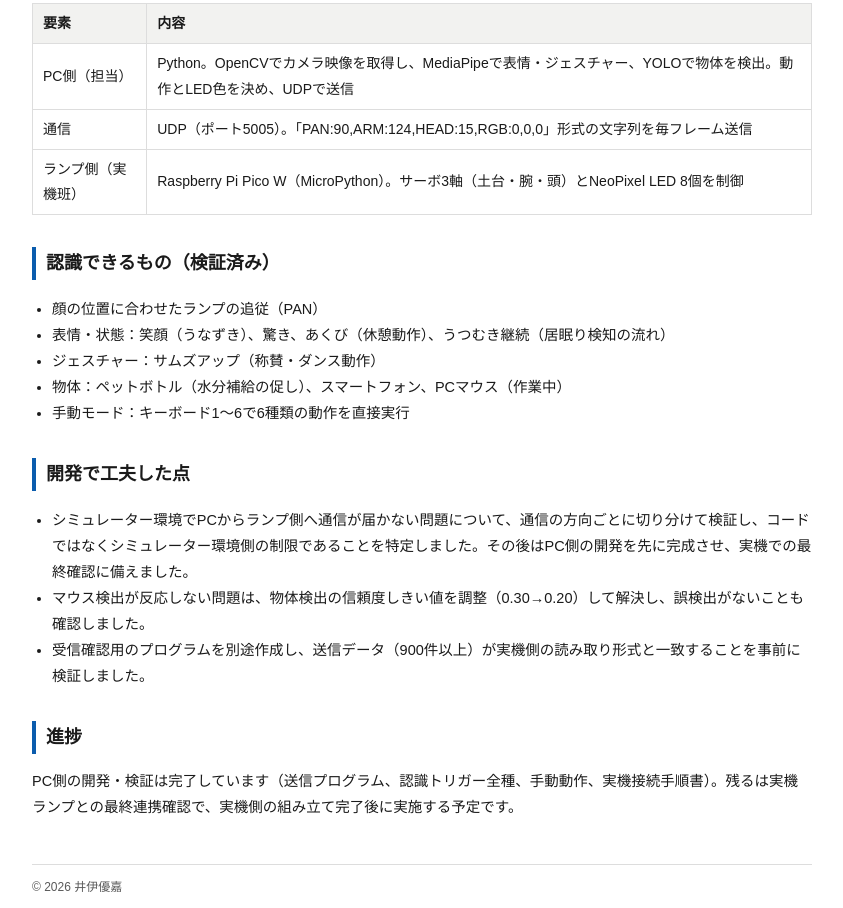
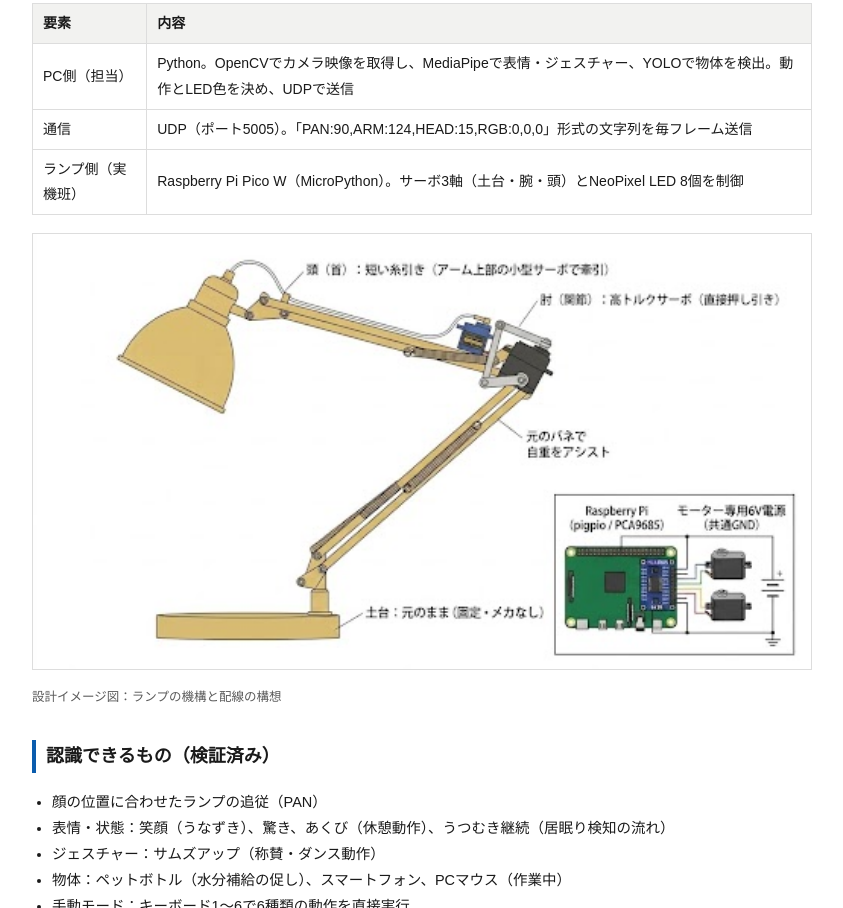
Before and after one commit to Ekamo-11/portfolio, a plain HTML site: page luxo-jr.html in a window 1280 px wide. Shown: the part 386-1294 px from the top of the page, without its empty margins (218-1061 px from the left). Drawn offline with Linux system fonts and the light colour scheme.

Commit message:
ルクソーJr.ページに設計イメージ図を追加

```diff
--- a/luxo-jr.html
+++ b/luxo-jr.html
@@ -18,6 +18,9 @@
   th, td { border:1px solid var(--line); padding:7px 10px; text-align:left; }
   th { background:#f2f2f0; }
   .back { font-size:13px; }
+  figure { margin:18px 0; }
+  figure img { width:100%; height:auto; border:1px solid var(--line); }
+  figcaption { font-size:12.5px; color:var(--muted); margin-top:6px; }
   footer { margin-top:44px; border-top:1px solid var(--line); padding-top:12px; font-size:12px; color:var(--muted); }
 </style>
 </head>
@@ -37,6 +40,10 @@
     <tr><td>通信</td><td>UDP（ポート5005）。「PAN:90,ARM:124,HEAD:15,RGB:0,0,0」形式の文字列を毎フレーム送信</td></tr>
     <tr><td>ランプ側（実機班）</td><td>Raspberry Pi Pico W（MicroPython）。サーボ3軸（土台・腕・頭）とNeoPixel LED 8個を制御</td></tr>
   </table>
+  <figure>
+    <img src="luxo-jr-design.png" alt="ルクソーJr.設計イメージ図" />
+    <figcaption>設計イメージ図：ランプの機構と配線の構想</figcaption>
+  </figure>
 
   <h2>認識できるもの（検証済み）</h2>
   <ul>
```
Also changed, not shown: luxo-jr-design.png (added).
